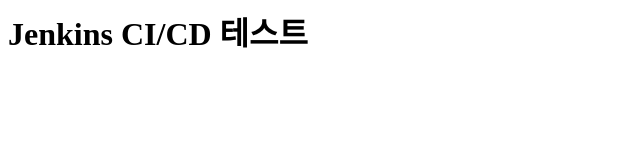
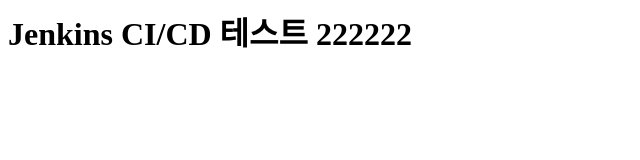
Before and after one commit to kjin17/jenkins_test, a plain HTML site: page index.html in a window 1280 px wide. Shown: the whole page, without its empty margins (0-640 px from the left). Drawn offline with Linux system fonts and the light colour scheme.

Commit message:
Update index.html

```diff
--- a/index.html
+++ b/index.html
@@ -6,7 +6,7 @@
 </head>
 
 <body>
-    <h1> Jenkins CI/CD 테스트 </h1>
+    <h1> Jenkins CI/CD 테스트 222222 </h1>
 </body>
 
 </html>
```
